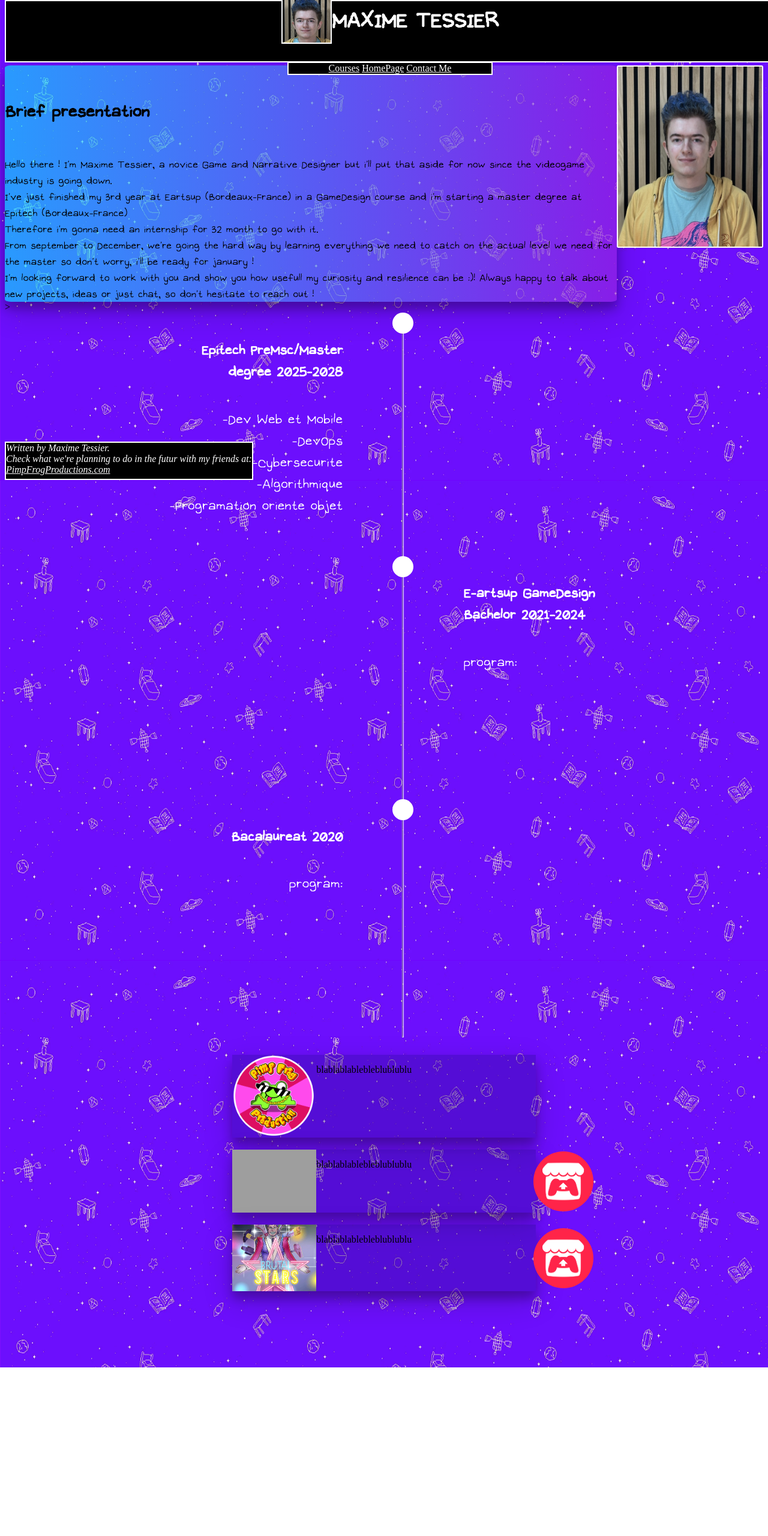
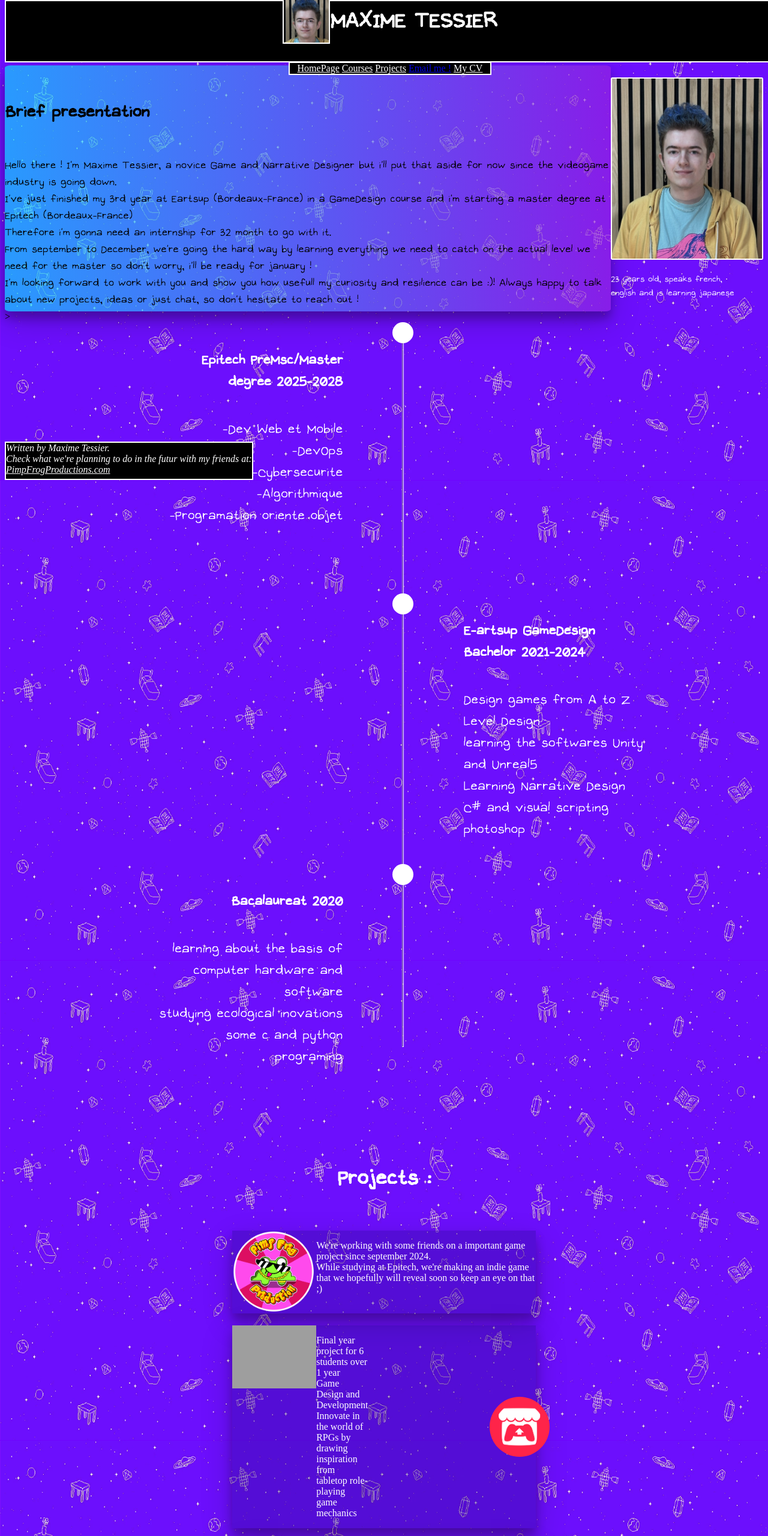
Before and after one commit to El-Xamed/Porte_Folio_Maxime_Tessier, a plain HTML site: page website/index.html in a window 1280 px wide. Shown: the top 2560 px of the page at 60% size. Before the commit the page ends 2279 px from the top, so only its background shows below. Drawn offline with Linux system fonts and the light colour scheme; grey boxes are pictures that could not be loaded.

Commit message:
upgrade website with multiple links

```diff
--- a/website/index.html
+++ b/website/index.html
@@ -11,14 +11,16 @@
             <header class="header">
                 <div>
                     <div class="allignrow">
-                        <img src="ressources/M_T_mini.JPEG" alt="that's me..." class="basemargin basicBorder" width="80" height="80">
+                        <img src="ressources/M_T_mini.JPEG" alt="that's me..." class="basemargin basicBorder" width="75" height="80">
                         <h1 style="color:white" class="textcenter">MAXIME TESSIER</h1>
                     </div>
 
                     <nav class="box textcenter">
-                        <a href="courses.html" style="color:white">Courses</a>
                         <a href="index.html" style="color:white">HomePage</a>
-                        <a href="contactme.html" style="color:white">Contact Me</a>
+                        <a href="#courses" style="color:white">Courses</a>
+                        <a href="#Projects" style="color:white">Projects</a>
+                        <a href="mailto:maximetessier47@gmail.com">Email me !</a>
+                        <a href="ressources/CV_MaximeTessier.pdf" style="color:white">My CV</a>
                     </nav>
                 </div>
             </header>
@@ -27,7 +29,7 @@
                     <div class="main">
                     <div class="alligncolumn">
                         <h4 style="font-family: Omori2; font-size: 40px;">Brief presentation</h4>
-                        <p class="basemargin" style="font-family: Omori2; font-size: 24px;font-style: bold;">Hello there ! I’m Maxime Tessier, a novice Game and Narrative Designer but i'll put that aside for now since the videogame industry is going down.<br>
+                        <p class="basemargin" style="font-family: Omori2; font-size: 25px;font-style: bold;">Hello there ! I’m Maxime Tessier, a novice Game and Narrative Designer but i'll put that aside for now since the videogame industry is going down.<br>
 
                         I've just finished my 3rd year at Eartsup (Bordeaux-France) in a GameDesign course  and i'm starting a master degree at Epitech (Bordeaux-France)<br>
                         Therefore i'm gonna need an internship for 32 month to go with it.<br>
@@ -39,11 +41,15 @@
                         </p>
                     </div>
                     </div>
-                    <img class="pp basicBorder" src="ressources/M_T.JPEG" alt="that's me..." width="240" height="300">
+                    <div class="alligncolumn" style="margin-top: 8%;">
+                        <img class="pp basicBorder" src="ressources/M_T.JPEG" alt="that's me..." width="250" height="300">
+                        <p style="font-family: Omori2;font-size: 20px;color: white;">23 years old, speaks french, <br> english and is learning japanese</p>
+                    </div>
+
                 </main>
                 >
 
-            <div class="gridCourse">
+            <div id="courses" class="gridCourse">
                 <hr width="1" size="1200" style="grid-column: 11;grid-row: 1/5; color: white;">
                     <div style="background-color: #fff;width: 35px; height: 35px; grid-row: 1; grid-column: 11; border-radius:50%;justify-self: center;"></div>
                     <div style="background-color: #fff;width: 35px; height: 35px; grid-row: 2; grid-column: 11; border-radius:50%;justify-self: center;"></div>
@@ -60,30 +66,48 @@
                     </section>
                     <section style="grid-column: 13/18;grid-row: 2;">
                         <h4 style="color: white;">E-artsup GameDesign Bachelor 2021-2024</h4>
-                        <p style="font-family: Omori2;font-size: 32px;color: white;">program:</p>
+                        <p style="font-family: Omori2;font-size: 32px;color: white;">
+                            Design games from A to Z <br>
+                            Level Design<br>
+                            learning the softwares Unity and Unreal5<br>
+                            Learning Narrative Design<br>
+                            C# and visual scripting<br>
+                            photoshop
+                        </p>
                     </section>
                     <section style="grid-column: 5/10;grid-row: 3;">
                         <h4 style="color: white;text-align: right;">Bacalaureat 2020</h4>
-                        <p style="font-family: Omori2;font-size: 32px;color: white;text-align: right;">program:</p>
+                        <p style="font-family: Omori2;font-size: 32px;color: white;text-align: right;">
+                            learning about the basis of computer hardware and software<br>
+                            studying ecological inovations <br>
+                            some c and python programing
+                        </p>
                     </section>
 
 
 
             </div>
-                <aside class="allprojects">
+                <aside id="Projects"class="allprojects">
+                    <h1 style="text-align: center;color: white;">Projects :</h1>
                     <div class="project project_div">
                         <img class="project_img" src="ressources/pfp.png" alt="project1" width="140" height="140">
-                        <p class="project_p"> blablablablebleblublublu</p>
+                        <p style="color: white;"class="project_p">We're working with some friends on a important game project since september 2024. <br>While studying at Epitech, we're making an indie game that we hopefully will reveal soon so keep an eye on that ;)</p>
                     </div>
                     <div class="project project_div">
                         <img class="project_img" src="ressources/tckgb.png" alt="project1" width="140" height="170">
-                        <p class="project_p"> blablablablebleblublublu</p>
-                        <input class="project_input project_input:hover" type="image" src="ressources/itch.png" />
+                        <p style="color: white;"class="project_p"> Final year project for 6 students over 1 year <br>
+                            Game Design and Development <br>
+                            Innovate in the world of RPGs by drawing inspiration from tabletop role-playing game mechanics</p>
+                        <a href="https://arwenv17.itch.io/the-coolkid-guidebook" class="project_input project_input:hover"><img style="height: 100px;width: 100px;border-radius: 50%;" src="ressources/itch.png" alt="lienitchio"></a>
                     </div>
                     <div class="project project_div">
                         <img class="project_img" src="ressources/bs.png" alt="project1" width="140" height="170">
-                        <p class="project_p"> blablablablebleblublublu</p>
-                        <input class="project_input project_input:hover" type="image" src="ressources/itch.png" />
+                        <p style="color: white;"class="project_p"> Final year project for 7 people over 6 months <br>
+                            Gameplay development and environment animator <br>
+                            Produce an instantly fun multiplayer game</p>
+                        <a href="https://alexis-baron.itch.io/brutal-star" class="project_input project_input:hover"><img style="height: 100px;width: 100px;border-radius: 50%;" src="ressources/itch.png" alt="lienitchio"></a>
+
+
                     </div>
                 </aside>
             </div>
```
Also changed, not shown: 1 other file.
